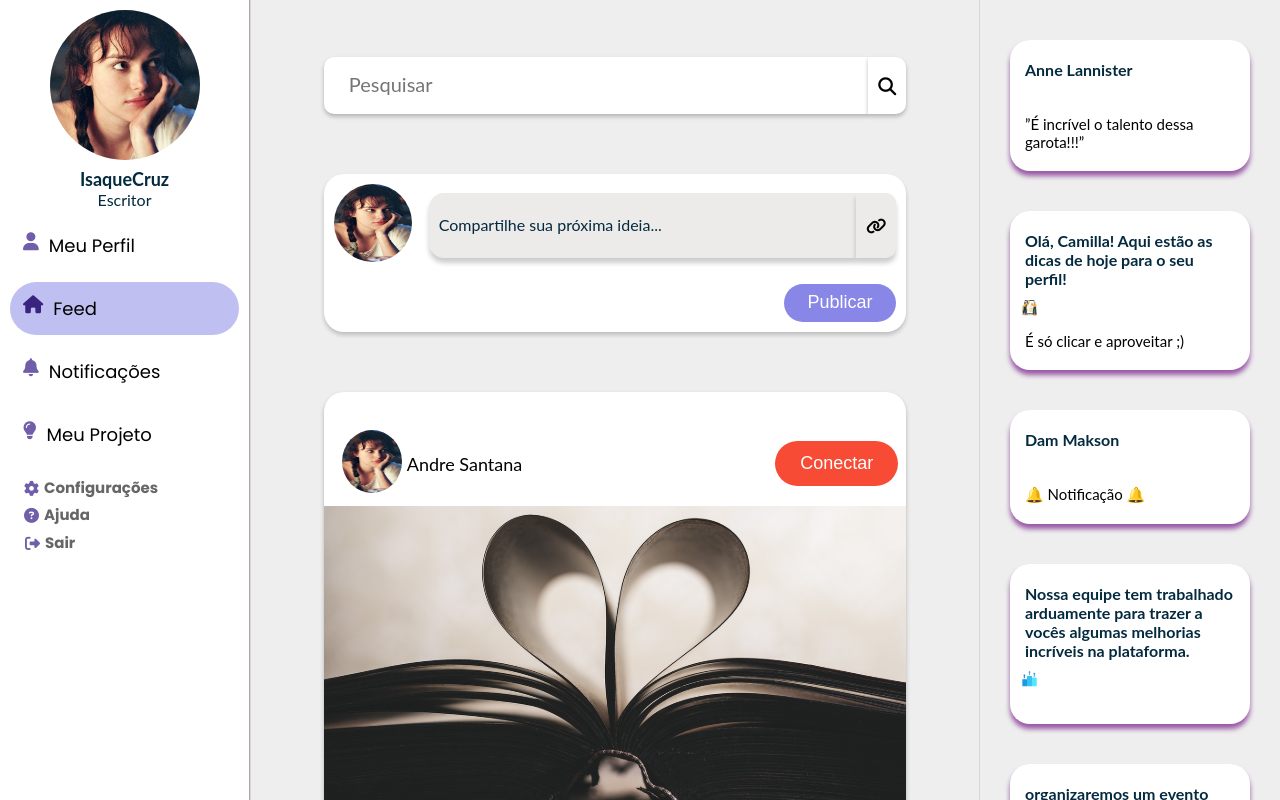
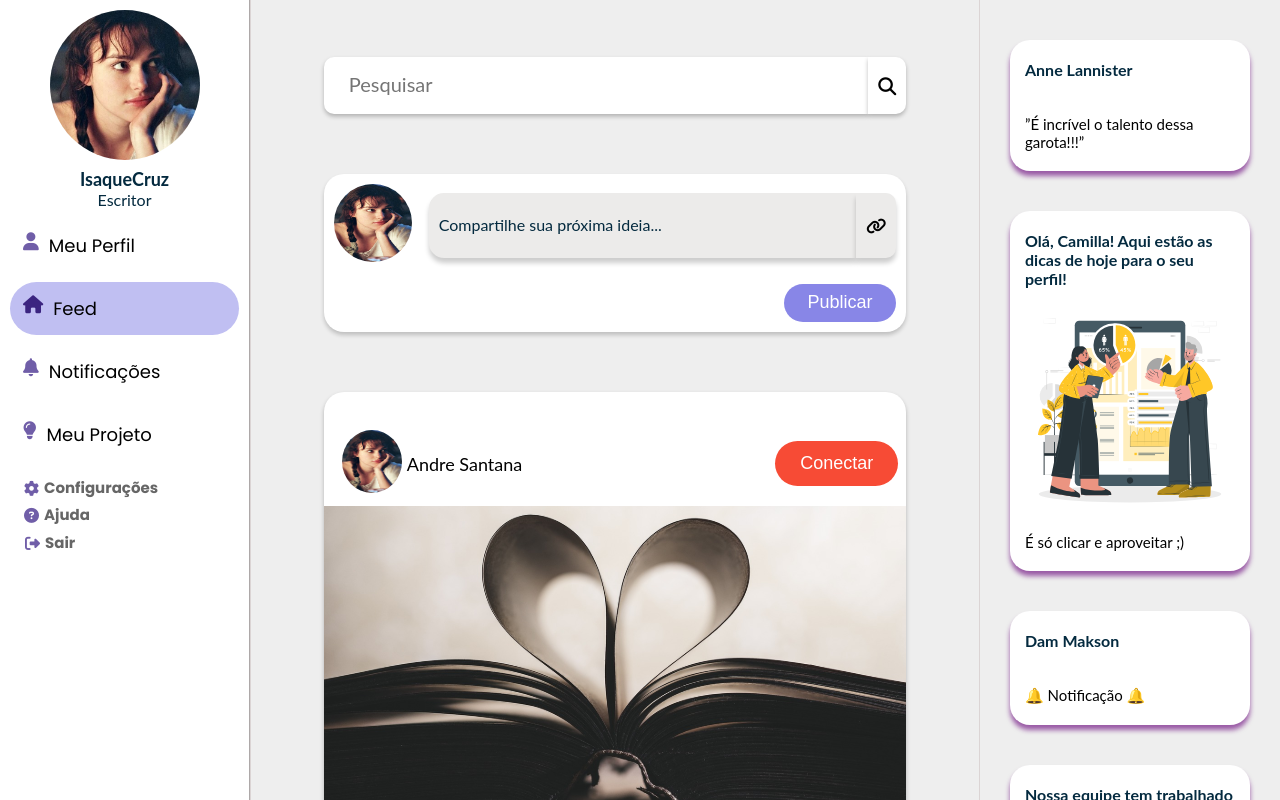
Before and after one commit to IsaqueCruzDev/LiteralBuki, a React (Vite) app: page /feed in a window 1280 px wide. Shown: the top 800 px of the page. Built offline with nearby package versions, Linux system fonts and the light colour scheme.

Commit message:
responsividade para iphone 7 plus

```diff
--- a/src/components/Landing/SobreNos/style.jsx
+++ b/src/components/Landing/SobreNos/style.jsx
@@ -52,17 +52,26 @@ export const SobreNosTextStyled = styled.div`
 `;
 
 export const AreaFotoStyled = styled.div`
-    width: 43rem;
+    width: inherit;
     margin: 0 auto;
+    display: flex;
+    flex-direction: column;
+    justify-content: center;
+    align-items: center;
 
     p {
         font-size: 1.4rem;
         color: #F74B35;
     }
+
 `;
 
 export const EquipeBukiStyled = styled.img`
     width: inherit;
+
+    @media (max-width: 480px) {
+        width: 100%;
+    }
 `;
 
 export const ApoioStyled = styled.section`
--- a/src/components/PostagemLateral/Postagem.css
+++ b/src/components/PostagemLateral/Postagem.css
@@ -11,11 +11,13 @@
     padding: 1rem;
     margin-top: 4rem;
     width: 80%;
+    min-width: 15rem;
     transition: all 300ms ease-in-out;
     -webkit-transition: all 300ms ease-in-out;
     -moz-transition: all 300ms ease-in-out;
     -ms-transition: all 300ms ease-in-out;
     -o-transition: all 300ms ease-in-out;
+    overflow: hidden;
 }
 
 .postagem:hover {
@@ -39,7 +41,7 @@
     padding: 1rem .5rem;
 }
 
-.postagem img {
+.postagem .imagem {
     width: 100%;
 }
 
--- a/src/components/PostagemLateral/PostagemLateral.jsx
+++ b/src/components/PostagemLateral/PostagemLateral.jsx
@@ -4,7 +4,7 @@ function PostagemLateral(props) {
     return (
         <div className= "postagem">
             <h2>{props.titulo}</h2>
-            <img src= {props.imagem} />
+            <img src= {props.imagem} className= "imagem"/>
             <p>{props.texto}</p>
         </div>
      );
--- a/src/pages/Cadastro/Cadastro.jsx
+++ b/src/pages/Cadastro/Cadastro.jsx
@@ -148,7 +148,7 @@ export default function Cadastro() {
 
       <span className= "bukiHome">
         <Link to="/">
-          <img src={BukiLogo} alt="" />
+          <img src={BukiLogo} />
         </Link>
       </span>
     </CadastroStyled>
--- a/src/pages/Cadastro/style.jsx
+++ b/src/pages/Cadastro/style.jsx
@@ -183,8 +183,13 @@ export const CadastroStyled = styled.section`
 
     }
 
-    @media(max-width: 442px) {
-
+    @media(max-width: 480px) {
+        .bukiHome {
+        position: absolute;
+        display: flex;
+        width: 6rem;
+        bottom: -10em;
+    }
     }
 `;
 
--- a/src/pages/Feed/Feed.jsx
+++ b/src/pages/Feed/Feed.jsx
@@ -1,4 +1,4 @@
-import { FeedStyled, AreaPrincipalStyled, LateralStyled } from "./style.jsx";
+import { FeedStyled, AreaPrincipalStyled, LateralStyled, LateralDireitaStyled } from "./style.jsx";
 
 import Sidebar from "../../components/Siderbar/Sidebar.jsx";
 import ItemSidebar from "../../components/ItemSidebar/ItemSidebar.jsx";
@@ -98,7 +98,7 @@ export default function Feed() {
         </div>
       </AreaPrincipalStyled>
 
-      <div className= "lateralDireita">
+      <LateralDireitaStyled>
         <LateralStyled>
           <PostagemLateral
             titulo="Anne Lannister"
@@ -131,8 +131,9 @@ export default function Feed() {
             texto="
                 É só clicar e aproveitar! ;)"
           />
+
         </LateralStyled>
-      </div>
+      </LateralDireitaStyled>
       {/*
         <div className= "sidebar-left">
             <div className= "teste1">
--- a/src/pages/Feed/style.jsx
+++ b/src/pages/Feed/style.jsx
@@ -6,13 +6,10 @@ export const FeedStyled = styled.section`
     position: relative;
     display: flex;
     justify-content: space-between;
+    overflow: hidden;
 
     .segura {
         margin-left: 25rem;
-    }
-
-    .lateralDireita {
-        display: flex;
     }
 
 .sidebar-right {
@@ -131,11 +128,6 @@ img {
 }
 
 @media (max-width: 1000px) {
-
-    .lateralDireita {
-        display: flex;
-        position: absolute;
-    }
 
     .input-publicar input {
         width: 100%;
@@ -354,6 +346,31 @@ export const AreaPrincipalStyled = styled.section`
     margin-top: 38rem;
 }
 
+@media ( max-width: 750px) {
+    display: flex;
+    flex-direction: column;
+    align-items: center;
+    gap: 6rem;
+    border-left: 1px solid #DBD4D4;
+    border-right: 1px solid #DBD4D4;
+    width: 100%;
+    margin-left: 0;
+    margin: 0 auto;
+    margin-top: 43rem;
+}
+
+`;
+
+export const LateralDireitaStyled = styled.div`
+    width: auto;
+
+    @media (max-width: 1000px) {
+        display: flex;
+        position: absolute;
+        overflow-x: auto;
+        min-width: 100%;
+        max-width: 100%;
+    }
 `;
 
 export const LateralStyled = styled.section`
@@ -363,13 +380,11 @@ export const LateralStyled = styled.section`
 
     @media (max-width: 1000px) {
         margin-top: 13.1rem;
-        width: 100%;
+        width: auto;
         display: flex;
         flex-direction: row;
         gap: 1rem;
         padding: 1rem;
         background: linear-gradient(to left top, #EA6564, #5272A5);
-
-
     }
 `;
```
